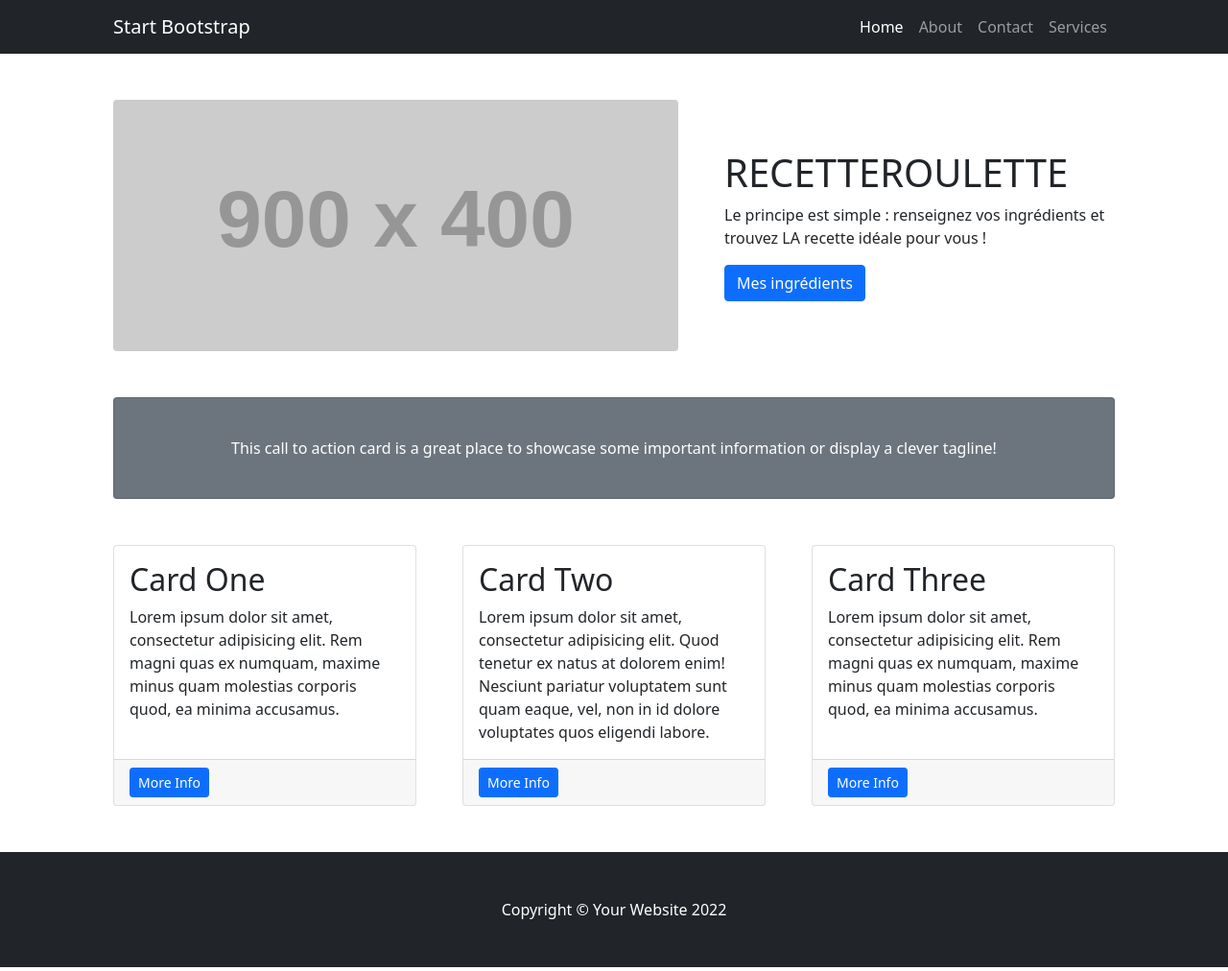
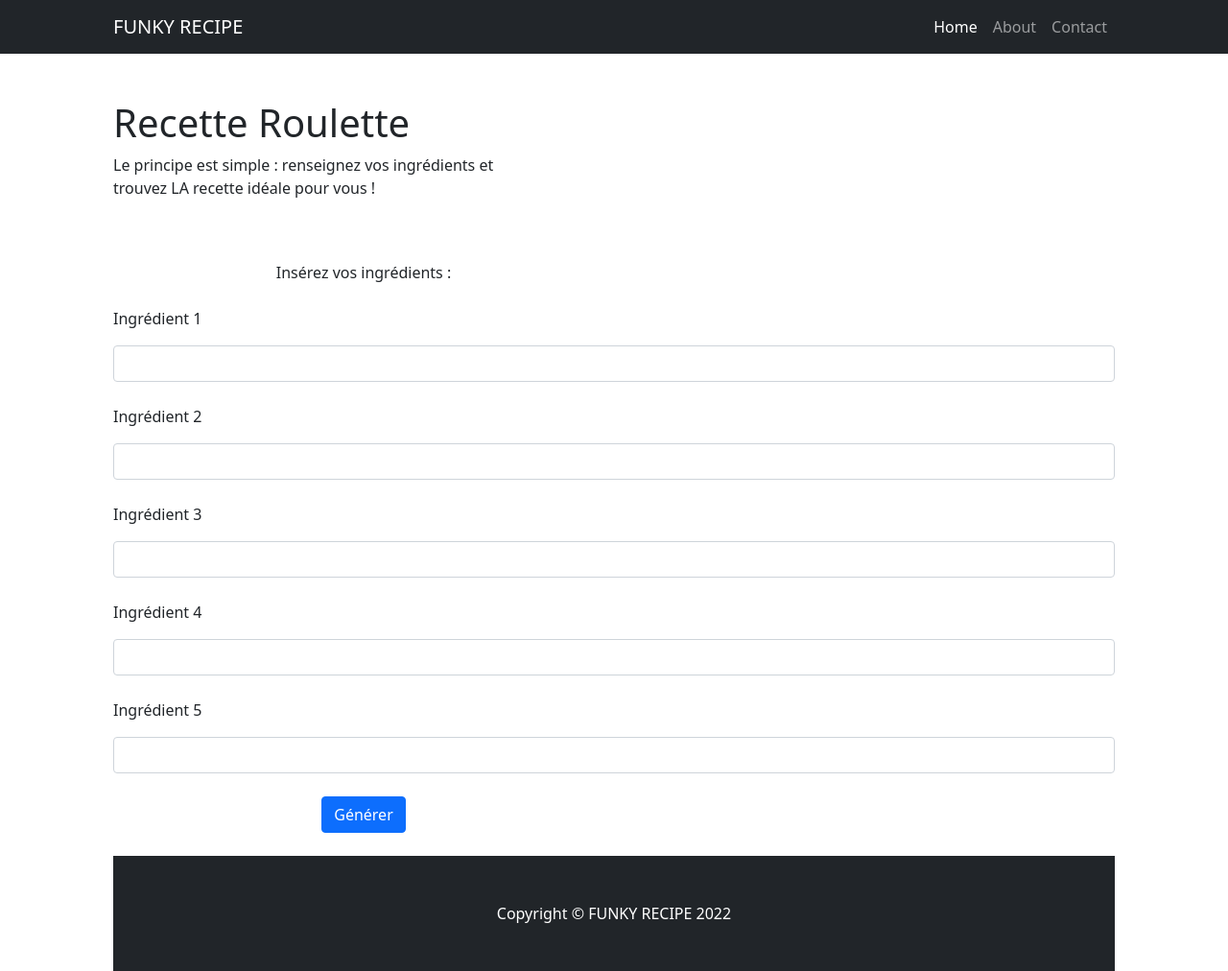
Before and after one commit to Aubinx/Funky-Recipe-WebApp, a Django app: page /recetteroulette/ in a window 1280 px wide. Shown: the whole page at 96% size. Run offline with Django 4.2, Linux system fonts and the light colour scheme; grey boxes labelled with a size stand in for pictures from a placeholder-image service; some libraries are stand-ins or nearby versions.

Commit message:
recette roulette v1

```diff
--- a/funky_recipe/recipe/templates/recipe/recetteroulette.html
+++ b/funky_recipe/recipe/templates/recipe/recetteroulette.html
@@ -7,7 +7,7 @@
     <meta name="viewport" content="width=device-width, initial-scale=1, shrink-to-fit=no" />
     <meta name="description" content="" />
     <meta name="author" content="" />
-    <title>Small Business - Start Bootstrap Template</title>
+    <title>Recette Roulette</title>
     <!-- Favicon-->
     <link rel="icon" type="image/x-icon" href="assets/favicon.ico" />
     <!-- Core theme CSS (includes Bootstrap)-->
@@ -18,16 +18,15 @@
     <!-- Responsive navbar-->
     <nav class="navbar navbar-expand-lg navbar-dark bg-dark">
         <div class="container px-5">
-            <a class="navbar-brand" href="#!">Start Bootstrap</a>
+            <a class="navbar-brand" href="#!">FUNKY RECIPE</a>
             <button class="navbar-toggler" type="button" data-bs-toggle="collapse"
                 data-bs-target="#navbarSupportedContent" aria-controls="navbarSupportedContent" aria-expanded="false"
                 aria-label="Toggle navigation"><span class="navbar-toggler-icon"></span></button>
             <div class="collapse navbar-collapse" id="navbarSupportedContent">
                 <ul class="navbar-nav ms-auto mb-2 mb-lg-0">
-                    <li class="nav-item"><a class="nav-link active" aria-current="page" href="#!">Home</a></li>
+                    <li class="nav-item"><a class="nav-link active" aria-current="page" href="http://127.0.0.1:8000/">Home</a></li>
                     <li class="nav-item"><a class="nav-link" href="#!">About</a></li>
                     <li class="nav-item"><a class="nav-link" href="#!">Contact</a></li>
-                    <li class="nav-item"><a class="nav-link" href="#!">Services</a></li>
                 </ul>
             </div>
         </div>
@@ -36,60 +35,43 @@
     <div class="container px-4 px-lg-5">
         <!-- Heading Row-->
         <div class="row gx-4 gx-lg-5 align-items-center my-5">
-            <div class="col-lg-7"><img class="img-fluid rounded mb-4 mb-lg-0"
-                    src="https://dummyimage.com/900x400/dee2e6/6c757d.jpg" alt="..." /></div>
             <div class="col-lg-5">
-                <h1 class="font-weight-light">RECETTEROULETTE</h1>
+                <h1 class="font-weight-light">Recette Roulette</h1>
                 <p>Le principe est simple : renseignez vos ingrédients et trouvez LA recette idéale pour vous !</p>
-                <a class="btn btn-primary" href="#!">Mes ingrédients</a>
             </div>
         </div>
-        <!-- Call to Action-->
-        <div class="card text-white bg-secondary my-5 py-4 text-center">
-            <div class="card-body">
-                <p class="text-white m-0">This call to action card is a great place to showcase some important
-                    information or display a clever tagline!</p>
-            </div>
+        <div class="col-lg-12 detail-separator">
+            <form method="get" accept-charset="utf-8">
+              <div class="form-group">
+                <label for="searchForm" class="col-md-6 col-md-offset-3 text-center">Insérez vos ingrédients :</label>
+                <br>
+                <br>
+                <p>Ingrédient 1 </p>
+                <input id="searchForm" class="form-control" name="i1">
+                <br>
+                <p>Ingrédient 2 </p>
+                <input id="searchForm" class="form-control" name="i2">
+                <br>
+                <p>Ingrédient 3 </p>
+                <input id="searchForm" class="form-control" name="i3">
+                <br>
+                <p>Ingrédient 4 </p>
+                <input id="searchForm" class="form-control" name="i4">
+                <br>
+                <p>Ingrédient 5 </p>
+                <input id="searchForm" class="form-control" name="i5">
+                <br>
+              </div>
+              <div class="col-md-6 col-md-offset-3 text-center">
+                <button type="submit" class="btn btn-primary" >Générer</button>
+              </div>
+            </form>
         </div>
-        <!-- Content Row-->
-        <div class="row gx-4 gx-lg-5">
-            <div class="col-md-4 mb-5">
-                <div class="card h-100">
-                    <div class="card-body">
-                        <h2 class="card-title">Card One</h2>
-                        <p class="card-text">Lorem ipsum dolor sit amet, consectetur adipisicing elit. Rem magni quas ex
-                            numquam, maxime minus quam molestias corporis quod, ea minima accusamus.</p>
-                    </div>
-                    <div class="card-footer"><a class="btn btn-primary btn-sm" href="#!">More Info</a></div>
-                </div>
-            </div>
-            <div class="col-md-4 mb-5">
-                <div class="card h-100">
-                    <div class="card-body">
-                        <h2 class="card-title">Card Two</h2>
-                        <p class="card-text">Lorem ipsum dolor sit amet, consectetur adipisicing elit. Quod tenetur ex
-                            natus at dolorem enim! Nesciunt pariatur voluptatem sunt quam eaque, vel, non in id dolore
-                            voluptates quos eligendi labore.</p>
-                    </div>
-                    <div class="card-footer"><a class="btn btn-primary btn-sm" href="#!">More Info</a></div>
-                </div>
-            </div>
-            <div class="col-md-4 mb-5">
-                <div class="card h-100">
-                    <div class="card-body">
-                        <h2 class="card-title">Card Three</h2>
-                        <p class="card-text">Lorem ipsum dolor sit amet, consectetur adipisicing elit. Rem magni quas ex
-                            numquam, maxime minus quam molestias corporis quod, ea minima accusamus.</p>
-                    </div>
-                    <div class="card-footer"><a class="btn btn-primary btn-sm" href="#!">More Info</a></div>
-                </div>
-            </div>
-        </div>
-    </div>
     <!-- Footer-->
+    <br>
     <footer class="py-5 bg-dark">
         <div class="container px-4 px-lg-5">
-            <p class="m-0 text-center text-white">Copyright &copy; Your Website 2022</p>
+            <p class="m-0 text-center text-white">Copyright &copy; FUNKY RECIPE 2022</p>
         </div>
     </footer>
     <!-- Bootstrap core JS-->
```
Also changed, not shown: funky_recipe/recipe/templates/recipe/index.html (+4 -4 lines).
